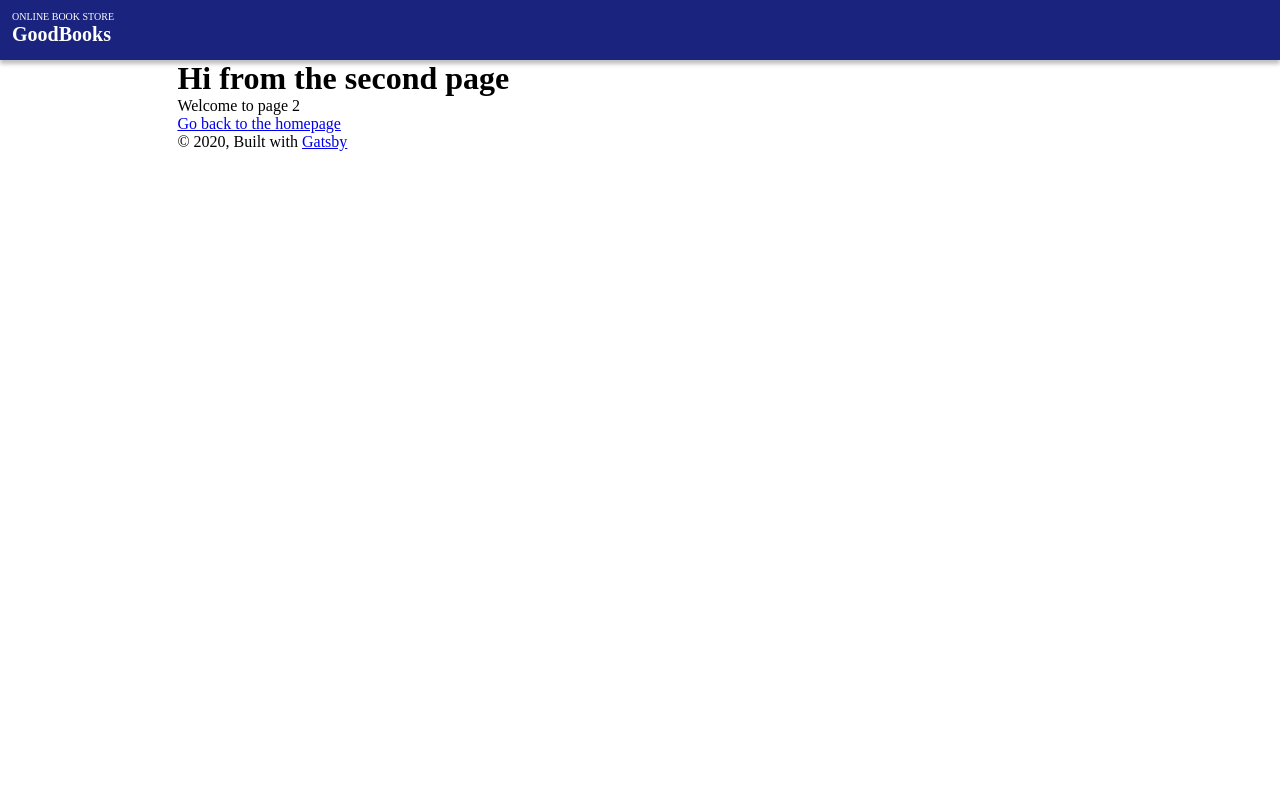
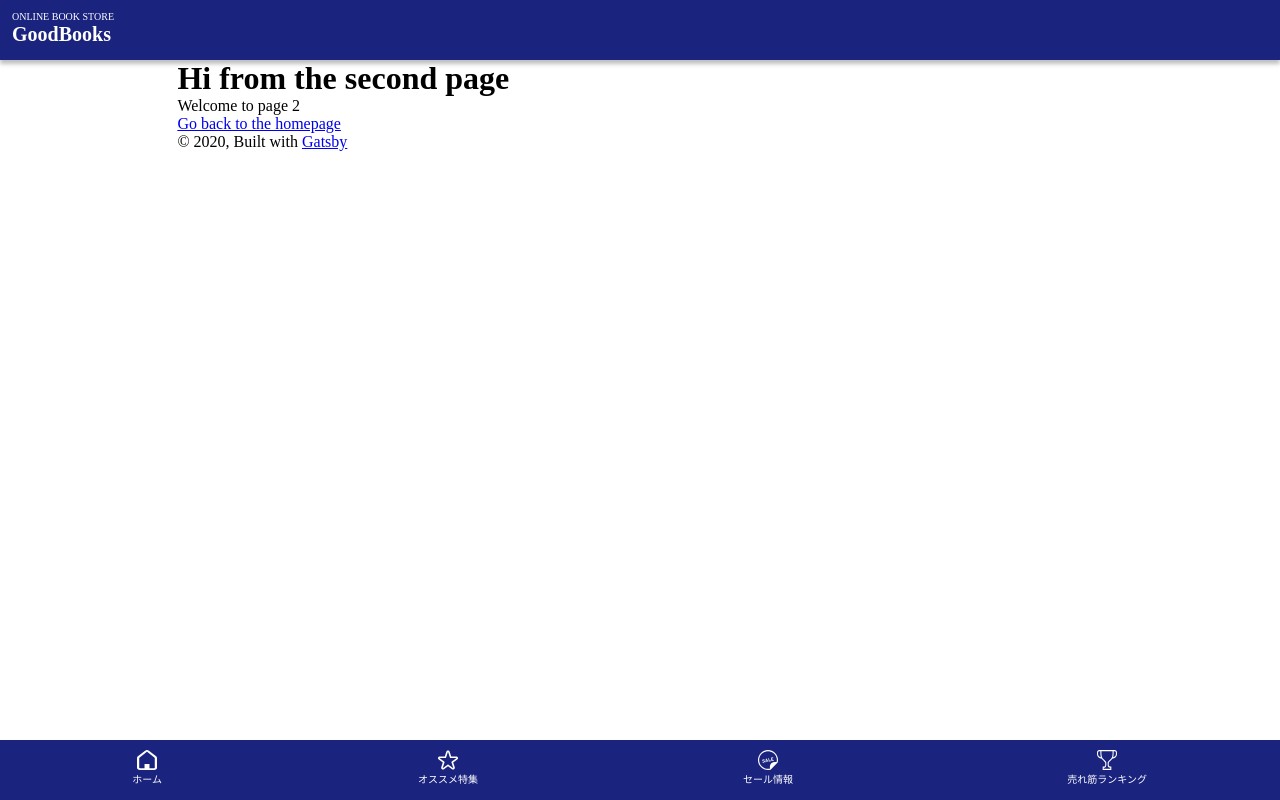
Before and after one commit to takumiozato/goodbooks, a Gatsby site: page /page-2 in a window 1280 px wide. Built offline with nearby package versions, Linux system fonts and the light colour scheme; Gatsby itself is replaced by a stand-in of ours.

Commit message:
add linkbar

```diff
--- a/src/components/header.js
+++ b/src/components/header.js
@@ -5,7 +5,7 @@ import React from "react"
 const Header = ({ siteTitle }) => (
   <header
     style={{
-      background: `#1A237E`,
+      backgroundColor: `#1A237E`,
       padding: "6px 12px 10px",
       height: "60px",
       boxShadow: "0px 4px 4px rgba(0, 0, 0, 0.25)",
--- a/src/components/layout.js
+++ b/src/components/layout.js
@@ -3,6 +3,7 @@ import PropTypes from "prop-types"
 import { useStaticQuery, graphql } from "gatsby"
 
 import Header from "./header"
+import LinkBar from "./linkBar"
 import "./layout.css"
 
 const Layout = ({ children }) => {
@@ -33,6 +34,7 @@ const Layout = ({ children }) => {
           <a href="https://www.gatsbyjs.org">Gatsby</a>
         </footer>
       </div>
+      <LinkBar />
     </>
   )
 }
--- /dev/null
+++ b/src/components/linkBar.css
@@ -0,0 +1,46 @@
+.linkBar {
+  background-color: #1a237e;
+  padding: 10px 0 14px;
+  height: 60px;
+  position: fixed;
+  left: 0;
+  bottom: 0;
+  width: 100%;
+}
+
+.linkBar-list {
+  display: flex;
+  list-style: none;
+}
+
+.linkBar-list-link {
+  text-decoration: none;
+  color: #fff;
+  font-size: 10px;
+}
+
+.linkBar-list-item {
+  text-align: center;
+  line-height: 1;
+}
+
+.linkBar-list-item.linkBar-list-item-home {
+  width: 23%;
+}
+
+.linkBar-list-item.linkBar-list-item-recommend {
+  width: 24%;
+}
+
+.linkBar-list-item.linkBar-list-item-sale {
+  width: 26%;
+}
+
+.linkBar-list-item.linkBar-list-item-ranking {
+  width: 27%;
+}
+
+.linkBar-image {
+  display: block;
+  margin: 0 auto;
+}
--- /dev/null
+++ b/src/components/linkBar.js
@@ -0,0 +1,49 @@
+import { Link } from "gatsby"
+import homeIcon from "../images/footer-home.svg"
+import recommendIcon from "../images/footer-recommend.svg"
+import saleIcon from "../images/footer-sale.svg"
+import rankingIcon from "../images/footer-ranking.svg"
+import PropTypes from "prop-types"
+import React from "react"
+import "./linkBar.css"
+
+const LinkBar = () => (
+  <div className="linkBar">
+    <ul className="linkBar-list">
+      <li className="linkBar-list-item linkBar-list-item-home">
+        <Link to="/" className="linkBar-list-link">
+          <img src={homeIcon} alt="ホーム" className="linkBar-image" />
+          ホーム
+        </Link>
+      </li>
+      <li className="linkBar-list-item linkBar-list-item-recommend">
+        <Link to="#" className="linkBar-list-link">
+          <img
+            src={recommendIcon}
+            alt="オススメ特集"
+            className="linkBar-image"
+          />
+          オススメ特集
+        </Link>
+      </li>
+      <li className="linkBar-list-item linkBar-list-item-sale">
+        <Link to="#" className="linkBar-list-link">
+          <img src={saleIcon} alt="セール情報" className="linkBar-image" />
+          セール情報
+        </Link>
+      </li>
+      <li className="linkBar-list-item linkBar-list-item-ranking">
+        <Link to="#" className="linkBar-list-link">
+          <img
+            src={rankingIcon}
+            alt="売れ筋ランキング"
+            className="linkBar-image"
+          />
+          売れ筋ランキング
+        </Link>
+      </li>
+    </ul>
+  </div>
+)
+
+export default LinkBar
```
Also changed, not shown: src/images/footer-home.svg (added), src/images/footer-ranking.svg (added), src/images/footer-recommend.svg (added), src/images/footer-sale.svg (added).
